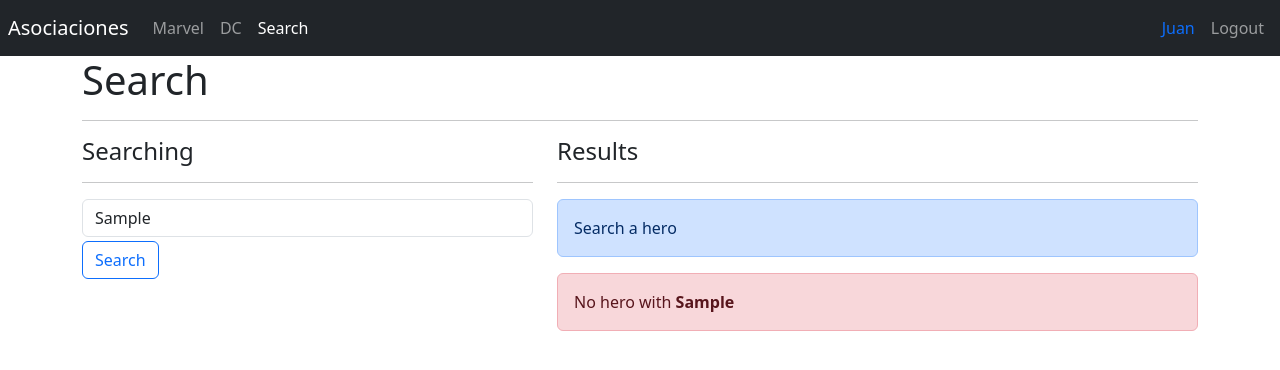
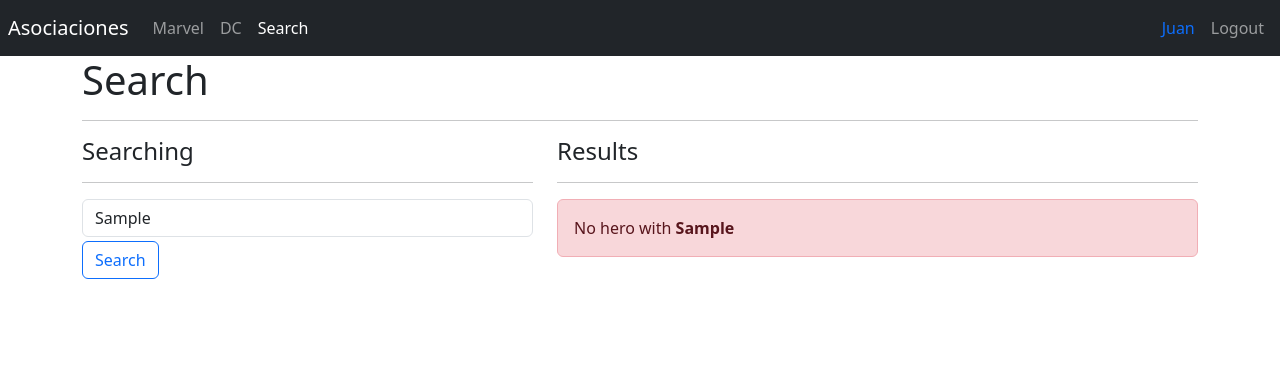
Before and after one commit to Juan17Informatico/07-heroes-spa, a React (Vite) app: page /search in a window 1280 px wide. Both pictures are taken after typing "Sample" into the empty fields and a click on the button "Search". Shown: the top 370 px of the page. Built offline with nearby package versions, Linux system fonts and the light colour scheme.

Commit message:
Fin de section 14 - Manejo del estado de los errores al mostrar al usuario

```diff
--- a/src/heroes/pages/SearchPage.jsx
+++ b/src/heroes/pages/SearchPage.jsx
@@ -11,6 +11,9 @@
     const { q = "" } = queryString.parse(location.search);
 
     const heroes = getHeroesByName(q);
+
+    const showSearch = (q.length === 0);
+    const showError = (q.length > 0) && heroes.length === 0
 
     const { searchText, onInputChange } = useForm({
         searchText: q
@@ -52,12 +55,19 @@
                 <div className="col-7">
                     <h4>Results</h4>
                     <hr />
+                    {
+                        // (q === '')
+                        // ? <div className="alert alert-primary">Search a hero</div>
+                        // : (heroes.length === 0) && <div className="alert alert-danger">No hero with <b>{q}</b></div>
+                    }
+                    <div className="alert alert-primary animate__animated animate__fadeInLeft" style={{display: showSearch ? '' : 'none'}}>
+                        Search a hero
+                    </div>
 
-                    <div className="alert alert-primary">Search a hero</div>
-
-                    <div className="alert alert-danger">
+                    <div className="alert alert-danger animate__animated animate__fadeInLeft" style={{ display: showError ? '' : 'none' }}>
                         No hero with <b>{q}</b>
                     </div>
+
                     {
                       heroes.map((hero) => (
                           <HeroCard key={hero.id} {...hero} />
```
